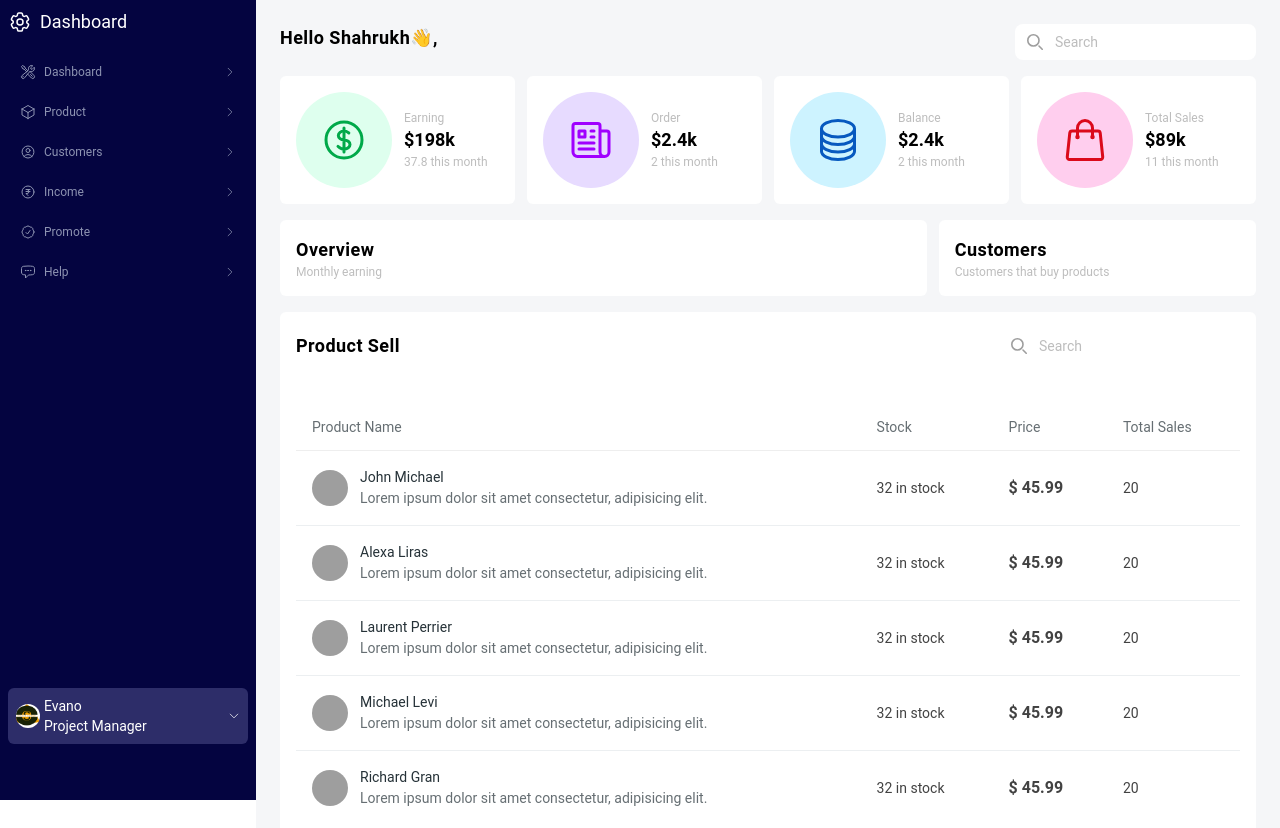
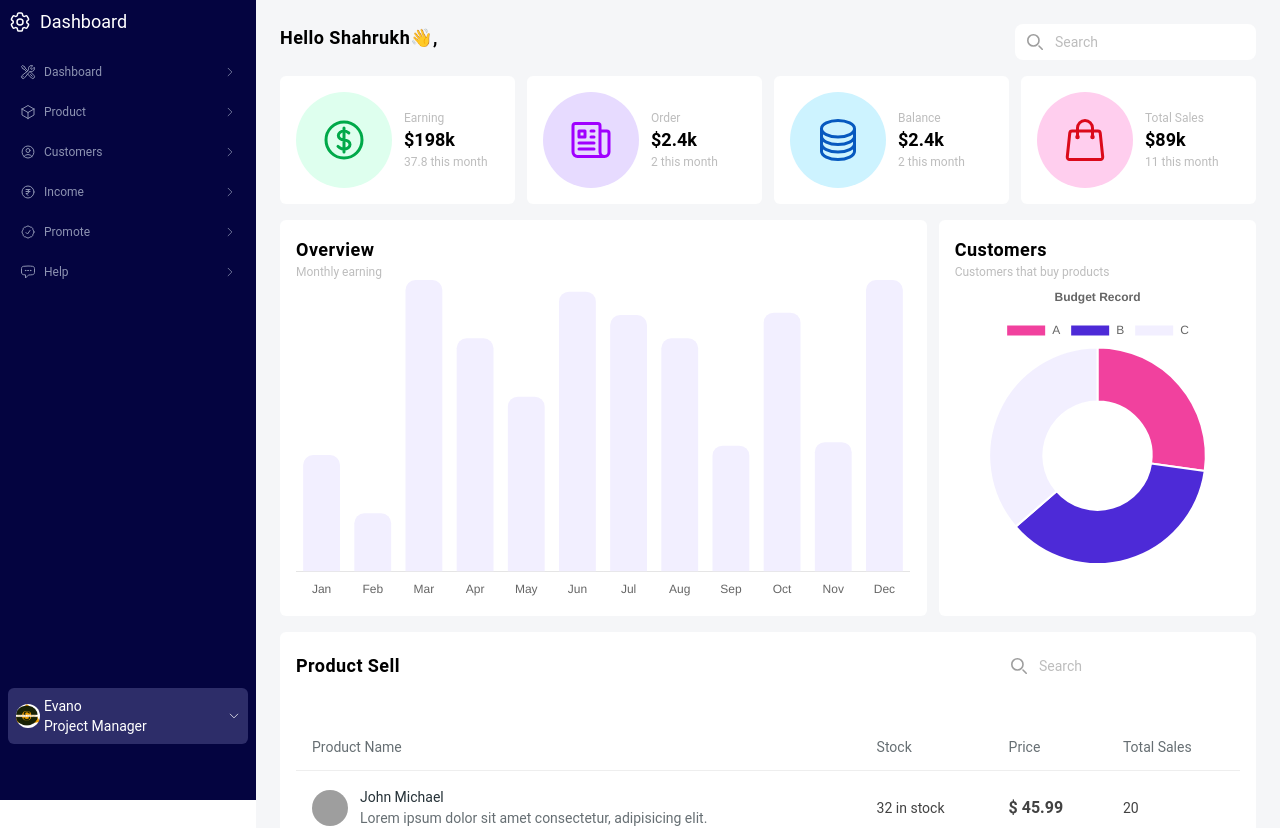
Before and after one commit to Sam-Tennyson/admin-fitpeo, a React (Vite) app: page /dashboard in a window 1280 px wide. Shown: the top 828 px of the page. Built offline with nearby package versions, Linux system fonts and the light colour scheme; grey boxes are pictures that could not be loaded.

Commit message:
aadd-graph-components

```diff
--- a/package.json
+++ b/package.json
@@ -11,7 +11,9 @@
   },
   "dependencies": {
     "@material-tailwind/react": "^2.1.2",
+    "chart.js": "^4.4.0",
     "react": "^18.2.0",
+    "react-chartjs-2": "^5.2.0",
     "react-dom": "^18.2.0",
     "react-router-dom": "^6.16.0"
   },
--- /dev/null
+++ b/src/components/atoms/BarChart.jsx
@@ -0,0 +1,69 @@
+import React from 'react'
+import { Bar } from 'react-chartjs-2';
+import { Chart as ChartJS, PointElement, LineElement, CategoryScale, LinearScale, Legend, Tooltip, Title, BarElement } from 'chart.js';
+
+ChartJS.register(PointElement, LineElement, CategoryScale, LinearScale, Title, Tooltip, Legend, BarElement)
+
+const BarChart = (props) => {
+	const { labels, graph_data } = props
+	const data = {
+		labels: [...labels],
+		datasets: [
+			{
+				label: 'My Chart',
+				data: [...graph_data],
+				borderColor: '#4e0c08',
+				backgroundColor: "#f2efff",
+				borderRadius: 10,
+				borderWidth: 0,
+				hoverBackgroundColor: '#5a32ea'
+			},
+		],
+	};
+
+	const options = {
+		plugins: {
+			legend: {
+				display: false
+			},
+		},
+		maintainAspectRatio: false, // Set this to false to make the chart responsive
+		responsive: true, // Enable responsiveness
+		scales: {
+			x: {
+				// X-axis options
+				display: true,
+				title: {
+					display: false,
+					text: 'X-Axis Label', // X-axis label text
+				},
+				grid: {
+					display: false, // Hide y-axis grid lines
+				},
+			},
+			y: {
+				// Y-axis options
+				display: false,
+				title: {
+					display: false,
+					text: 'Y-Axis Label', // Y-axis label text
+				},
+				grid: {
+					display: false, // Hide y-axis grid lines
+				},
+			},
+		},
+		tooltips: {
+			enabled: false, // Show tooltips on hover
+		},
+	};
+	return (
+		<>
+			<div className="min-h-[40vh]">
+				<Bar data={data} options={options} />
+			</div>
+		</>
+	)
+}
+
+export default BarChart
--- /dev/null
+++ b/src/components/atoms/DoughnutChart.jsx
@@ -0,0 +1,37 @@
+import React from 'react';
+import { Doughnut } from 'react-chartjs-2';
+import { Chart as ChartJS, Title, Tooltip, CategoryScale, LinearScale, Legend, ArcElement } from 'chart.js';
+
+ChartJS.register(Title, Tooltip, CategoryScale, LinearScale, Legend, ArcElement);
+
+const DoughnutChart = (props) => {
+	const { labels, graph_data } = props;
+
+	const data = {
+		labels: labels,
+		datasets: [
+			{
+				data: graph_data,
+				backgroundColor: ['#f1419e', '#4d2ad7', '#f2efff'], // Define colors for the pie slices
+			},
+		],
+	};
+
+	const options = {
+		plugins: {
+			title: {
+				display: true,
+				text: 'Budget Record',
+			},
+		},
+		responsive: true,
+	};
+
+	return (
+		<div className="min-h-[30vh]">
+			<Doughnut data={data} options={options} />
+		</div>
+	);
+};
+
+export default DoughnutChart;
--- a/src/components/cells/GraphRenderer.jsx
+++ b/src/components/cells/GraphRenderer.jsx
@@ -1,4 +1,20 @@
+// libs
 import React from 'react'
+
+// components
+import BarChart from '../atoms/BarChart'
+import DoughnutChart from '../atoms/DoughnutChart'
+
+// constants
+import { MONTH_ARRAY, PIE_CHART } from '../../shared/Constants'
+
+const BarChartEarning = () => {
+    return (<BarChart labels={[...(MONTH_ARRAY?.map(item => item?.label)) ?? []]} graph_data={[...(MONTH_ARRAY?.map(item => item?.value) ?? [])]} />)
+}
+
+const CustomerChart = () => {
+    return (<DoughnutChart labels={[...(PIE_CHART?.map(item => item?.label) ?? [])]} graph_data={[...(PIE_CHART?.map(item => item?.value) ?? [])]} />)
+}
 
 const GraphRenderer = () => {
     return (
@@ -7,10 +23,12 @@ const GraphRenderer = () => {
                 <div className='lg:col-start-1 lg:col-end-9 col-span-full p-4 rounded-md bg-white'>
                     <h2 className='custom-heading-class'>Overview</h2>
                     <div className='text-xs text-gray-400 '>Monthly earning</div>
+                    <BarChartEarning />
                 </div>
                 <div className='lg:col-start-9 lg:col-end-13 col-span-full p-4 rounded-md bg-white'>
                     <h2 className='custom-heading-class' >Customers</h2>
                     <div className='text-xs text-gray-400 '>Customers that buy products</div>
+                    <CustomerChart />
                 </div>
             </div>
         </>
--- a/src/shared/Constants.jsx
+++ b/src/shared/Constants.jsx
@@ -127,3 +127,23 @@ export const STATUS_DATA = [
         image_bg: "bg-[#ffceee]"
     },
 ]
+export const MONTH_ARRAY = [
+    {label: "Jan",value: "100"},
+    {label: "Feb",value: "50"},
+    {label: "Mar",value: "250"},
+    {label: "Apr",value: "200"},
+    {label: "May",value: "150"},
+    {label: "Jun",value: "240"},
+    {label: "Jul",value: "220"},
+    {label: "Aug",value: "200"},
+    {label: "Sep",value: "108"},
+    {label: "Oct",value: "222"},
+    {label: "Nov",value: "111"},
+    {label: "Dec",value: "250"},
+]
+
+export const PIE_CHART = [
+    {label: "A",value: "90"},
+    {label: "B",value: "120"},
+    {label: "C",value: "120"},
+]
```
Also changed, not shown: 1 other file (tests, documents, lock files or other folders).
